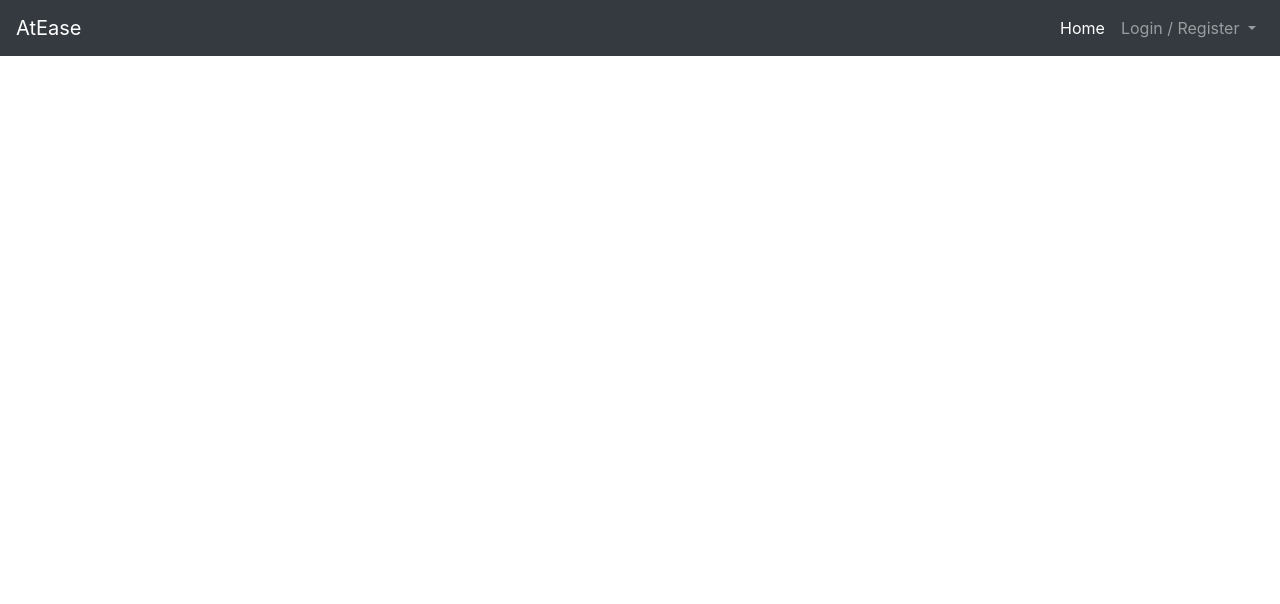
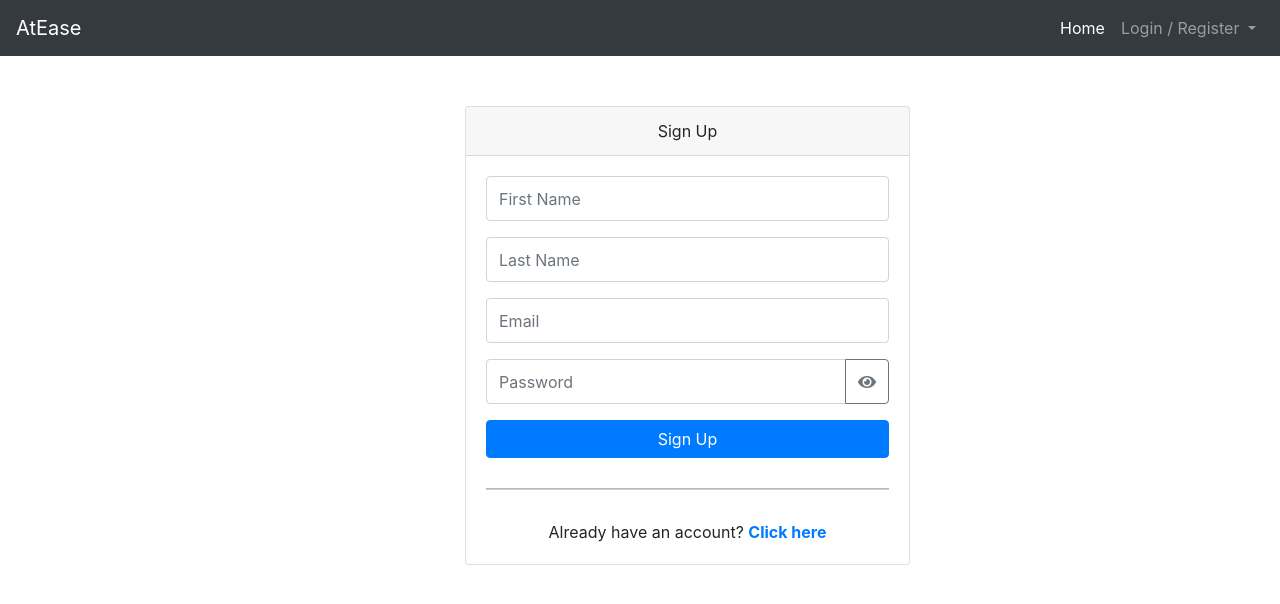
Before and after one commit to hajam09/atease, a Django app: page /account/signup/ in a window 1280 px wide. Shown: the top 604 px of the page. Run offline with Django 3.2, Linux system fonts and the light colour scheme; some libraries are stand-ins or nearby versions.

Commit message:
users can register on the system

```diff
--- a/atease/settings.py
+++ b/atease/settings.py
@@ -122,7 +122,7 @@ STATIC_URL = '/static/'
 MEDIA_URL = '/media/'
 MEDIA_ROOT = os.path.join(BASE_DIR, 'media')
 STATICFILES_DIRS = (os.path.join(BASE_DIR, 'static'),)
-LOGIN_URL ="/accounts/login"
+LOGIN_URL ="/account/login"
 
 # =============
 # Email Settings
--- a/mainapp/templates/mainapp/patient_profile.html
+++ b/mainapp/templates/mainapp/patient_profile.html
@@ -54,7 +54,7 @@
          <a class="nav-link" data-toggle="tab" href="#mygp" role="tab" aria-controls="mygp">My GP</a>
       </li>
       <li class="nav-item">
-         <a class="nav-link" data-toggle="tab" href="#messages" role="tab" aria-controls="messages">Messages</a>
+         <a class="nav-link" data-toggle="tab" href="#appointments" role="tab" aria-controls="appointments">My Appointments</a>
       </li>
       <li class="nav-item">
          <a class="nav-link" data-toggle="tab" href="#settings" role="tab" aria-controls="settings">Settings</a>
--- a/mainapp/templates/mainapp/signup.html
+++ b/mainapp/templates/mainapp/signup.html
@@ -1,4 +1,79 @@
 {% extends "mainapp/base.html" %}
 {% load static %}
 {% block content %}
+<style type="text/css">
+	.row{margin-top:50px;margin-bottom:50px}.masthead-text{height:300px}.form-control{height:45px}select:hover{color:#444645;background:#ddd}.login-or{position:relative;font-size:18px;color:#aaa;margin-top:20px;margin-bottom:20px;padding-top:10px;padding-bottom:10px}.span-or{display:block;position:absolute;left:50%;top:-2px;margin-left:-25px;background-color:#fff;width:50px;text-align:center}.hr-or{background-color:#cdcdcd;height:1px;margin-top:0!important;margin-bottom:0!important}#login-dp{min-width:250px;padding:14px 14px 0;overflow:hidden;background-color:rgba(255,255,255,.8)}#login-dp .help-block{font-size:12px}#login-dp .social-buttons{margin:12px 0}#login-dp .social-buttons a{width:49%}#login-dp .form-group{margin-bottom:10px}.btn-fb{color:#fff;background-color:#3b5998}.btn-fb:hover{color:#fff;background-color:#496ebc}.btn-tw{color:#fff;background-color:#55acee}.btn-tw:hover{color:#fff;background-color:#59b5fa}
+	@media(max-width:768px){#login-dp{background-color:inherit;color:#fff}#login-dp .bottom{background-color:inherit;border-top:0 none}}.progress{height:5px}.block-help{font-weight:300}.hide{display:none}
+</style>
+
+<div class="container">
+  <div class="row">
+    <div class="col-md-4"></div>
+    <div class="col-md-5">
+      <div class="card cardbox">
+        <div class="card-header" style="text-align: center">Sign Up</div>
+        {% if message %}
+        <div style="color: black; text-align: center;" class="alert alert-success" role="alert">{{message}}</div>
+        {% endif %}
+        <div class="card-body">
+          <div class="form-group">
+            <form method="post">
+              {% csrf_token %}
+              <input type="text" name="SIGNUP" hidden>
+              <div class="form-group">
+                <label class="sr-only">First Name</label>
+                <input type="text" id="first_name" name="first_name" class="form-control" value="{% if firstname %}{{firstname}}{% endif %}" placeholder="First Name" required>
+              </div>
+              <div class="form-group">
+                <label class="sr-only">Last Name</label>
+                <input type="text" id="last_name" name="last_name" class="form-control" value="{% if lastname %}{{lastname}}{% endif %}" placeholder="Last Name" required>
+              </div>
+              <div class="form-group">
+                <label class="sr-only">Email</label>
+                <input type="text" id="email" name="email" class="form-control"
+                  value="{% if email %}{{email}}{% endif %}" placeholder="Email" required>
+              </div>
+              <div class="form-group">
+                <label class="sr-only">Password</label>
+                <div class="input-group">
+                  <input type="password" id="reg_userpassword" name="password" class="form-control" data-placement="bottom" data-toggle="popover" data-container="body"
+                    data-html="true" value="" placeholder="Password" required>
+                  <div class="input-group-append">
+                    <button class="btn btn-outline-secondary" type="button" id="button-append1" onclick="togglePassword();">
+                    <i class="fa fa-eye" aria-hidden="true"></i>
+                    </button>
+                  </div>
+                </div>
+              </div>
+              <!-- Submit -->
+              <div class="form-group">
+                <button id="reg_submit" name="submit" type="submit" value="1" class="btn btn-block btn-primary">Sign Up</button>
+                <div id="sign-up-popover" class="hide">
+                  <p>is empty</p>
+                </div>
+              </div>
+              <!-- Remember -->
+            </form>
+          </div>
+          <div class="login-or">
+            <hr class="hr-or">
+          </div>
+          <!-- Links -->
+          <div class="bottom text-center">
+            Already have an account? <a href="{% url 'mainapp:login' %}"><b>Click here</b></a>
+          </div>
+        </div>
+      </div>
+    </div>
+  </div>
+</div>
+
+<script type="text/javascript">
+
+function togglePassword() {
+		var element = document.getElementById('reg_userpassword');
+		element.type = (element.type == 'password' ? 'text' : 'password');
+	}
+
+</script>
 {% endblock %}
--- a/mainapp/views.py
+++ b/mainapp/views.py
@@ -37,6 +37,41 @@ def forgetpassword(request):
 	return render(request,"mainapp/forgetpassword.html", {})
 
 def signup(request):
+
+	if request.method == 'POST' and 'SIGNUP' in request.POST:
+		firstname = request.POST['first_name']
+		lastname = request.POST['last_name']
+		email = request.POST['email']
+		password = request.POST['password']
+
+		if User.objects.filter(username=email).exists():
+			context = {
+				"message": "An account already exists for this email address!",
+				"email": email,
+				"firstname": firstname,
+				"lastname": lastname
+			}
+			return render(request,"mainapp/signup.html", context)
+		else:
+			if(len(password)<8 or any(letter.isalpha() for letter in password)==False or any(capital.isupper() for capital in password)==False or any(number.isdigit() for number in password)==False):
+				context = {
+					"message": "Your password is not strong enough.",
+					"email": email,
+					"firstname": firstname,
+					"lastname": lastname
+				}
+				return render(request,"mainapp/signup.html", context)
+
+			user = User.objects.create_user(username=email, email=email, password=password, first_name=firstname, last_name=lastname)
+			user.save()
+
+			context = {
+				"message": "Account created successfully.",
+			}
+
+			return render(request,"mainapp/signup.html", context)
+
+
 	return render(request,"mainapp/signup.html", {})
 
 def mainpage(request):
```
Also changed, not shown: specs.txt (added, +25 -0 lines), db.sqlite3.
